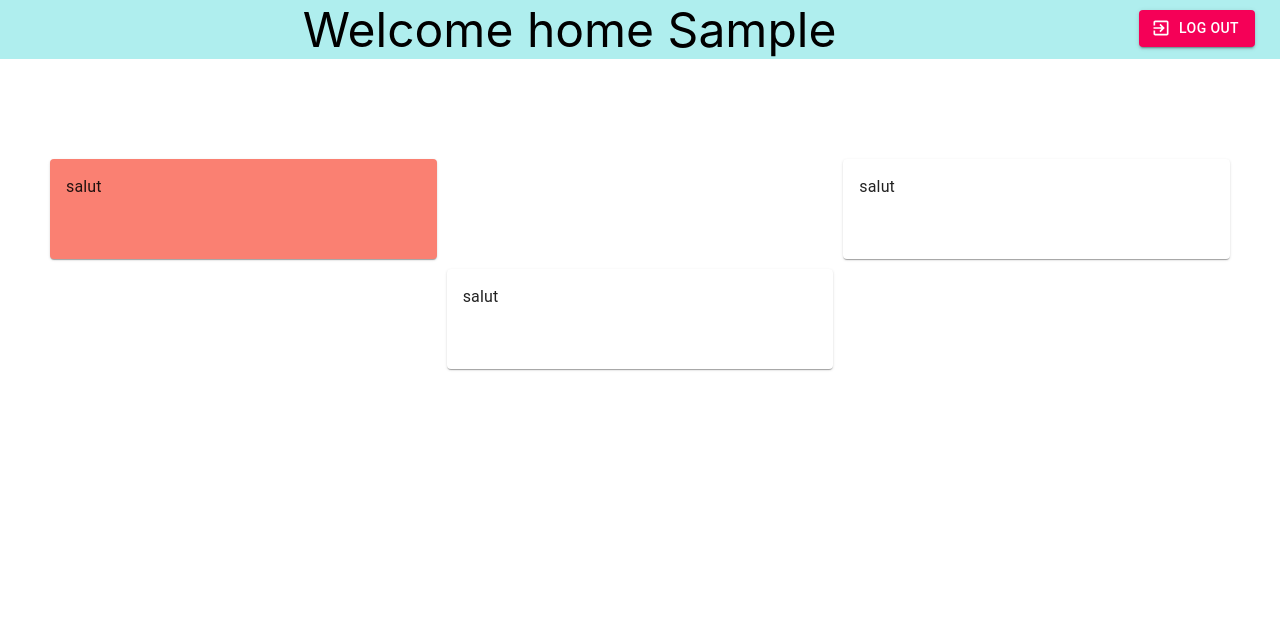
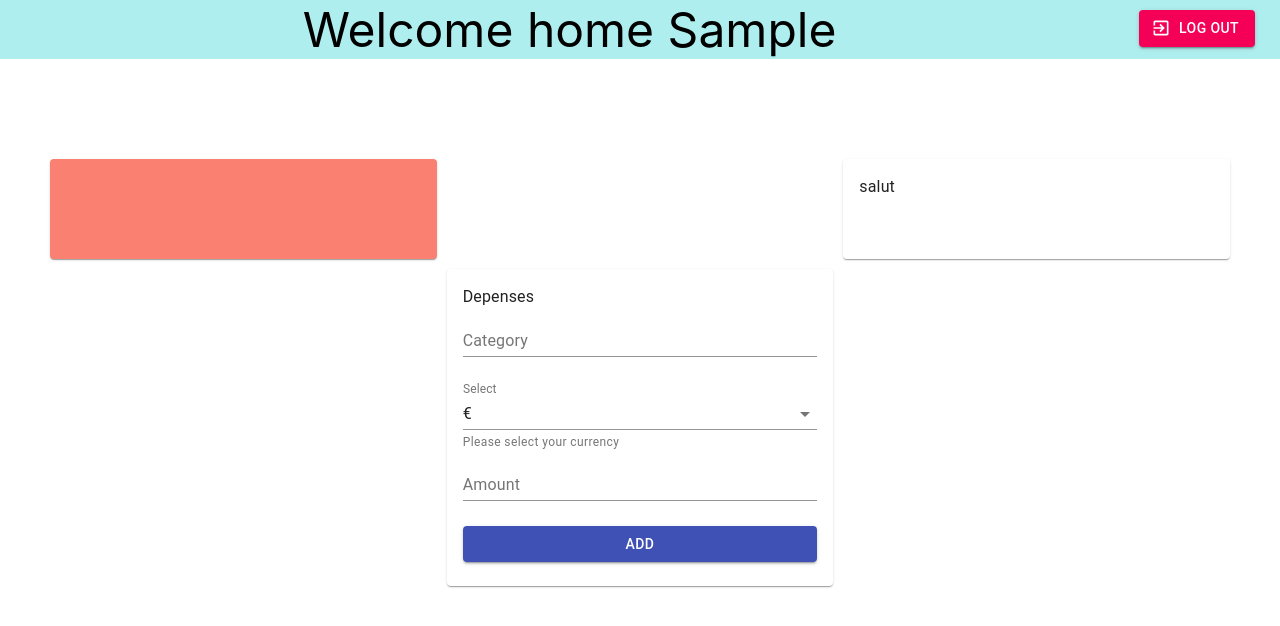
Before and after one commit to johntcha/stonk-account, a React (Create React App) app in the folder front/: page / in a window 1280 px wide. Shown: the top 626 px of the page. Built offline with nearby package versions, Linux system fonts and the light colour scheme; sample sign-in values are in the browser's storage.

Commit message:
simple cardinputdata functionality created displaying text on cardpiechart

```diff
--- /dev/null
+++ b/front/src/component/CardInputData.jsx
@@ -0,0 +1,60 @@
+import React from 'react'
+import Card from '@material-ui/core/Card';
+import CardContent from '@material-ui/core/CardContent';
+import Typography from '@material-ui/core/Typography';
+import TextField from '@material-ui/core/TextField';
+import MenuItem from '@material-ui/core/MenuItem';
+import Button from '@material-ui/core/Button';
+import './card.css'
+
+const CardInputData = ({
+    currency,
+    handleChangeCurrency,
+    currencies,
+    onSubmit,
+    handleChangeText
+}) => {
+
+    return (
+        <Card className="card input-data">
+                    <CardContent>
+                        <form className="input-depenses-card" onSubmit={onSubmit}>
+                            <Typography>
+                                Depenses
+                            </Typography>
+                            <TextField
+                            id="standard-basic"
+                            label="Category"
+                            onChange={handleChangeText} />
+                            <TextField
+                                id="standard-select-currency"
+                                select
+                                label="Select"
+                                value={currency}
+                                onChange={handleChangeCurrency}
+                                helperText="Please select your currency"
+                                style={{marginTop: "25px"}}
+                                >
+                                {currencies.map((option) => (
+                                    <MenuItem key={option.value} value={option.value}>
+                                    {option.label}
+                                    </MenuItem>
+                                ))}
+                                </TextField>
+                            <TextField id="standard-basic" label="Amount" />
+                            <Button
+                            variant="contained"
+                            color="primary"
+                            type="submit"
+                            style={{marginTop: "25px"}}
+                            >
+                                Add
+                            </Button>
+                        </form>
+
+                    </CardContent>
+                </Card>
+    )
+}
+
+export default CardInputData
--- /dev/null
+++ b/front/src/component/CardPieChart.jsx
@@ -0,0 +1,21 @@
+import React from 'react'
+import Card from '@material-ui/core/Card';
+import CardContent from '@material-ui/core/CardContent';
+import Typography from '@material-ui/core/Typography';
+import './card.css'
+
+const CardPieChart = ({
+    result
+}) => {
+    return (
+        <Card className="card piechart">
+            <CardContent>
+                <Typography>
+                    {result}
+                </Typography>
+            </CardContent>
+        </Card>
+    )
+}
+
+export default CardPieChart
--- /dev/null
+++ b/front/src/component/CardWhatever.jsx
@@ -0,0 +1,19 @@
+import React from 'react'
+import Card from '@material-ui/core/Card';
+import CardContent from '@material-ui/core/CardContent';
+import Typography from '@material-ui/core/Typography'
+import './card.css'
+
+const CardWhatever = () => {
+    return (
+        <Card className="card whatever">
+            <CardContent>
+                <Typography>
+                    salut
+                </Typography>
+            </CardContent>
+        </Card>
+    )
+}
+
+export default CardWhatever
--- a/front/src/page/Homepage.jsx
+++ b/front/src/page/Homepage.jsx
@@ -1,13 +1,48 @@
-import React from 'react'
+import React, { useState } from 'react'
 import  { Redirect } from 'react-router-dom'
-import Header from '../component/Header'
-import Card from '@material-ui/core/Card';
-import CardContent from '@material-ui/core/CardContent';
-import Typography from '@material-ui/core/Typography';
+import Header from '../component/Header';
+import CardPieChart from '../component/CardPieChart';
+import CardInputData from '../component/CardInputData';
 import './homepage.css'
+import CardWhatever from '../component/CardWhatever';
+
 
 const Homepage = () => {
     const username = window.localStorage.getItem('username')
+    const [currency, setCurrency] = useState('EUR');
+    const [text, setText] = useState()
+    const [result, setResult] = useState()
+
+    const currencies = [
+        {
+          value: 'USD',
+          label: '$',
+        },
+        {
+          value: 'EUR',
+          label: '€',
+        },
+        {
+          value: 'BTC',
+          label: '฿',
+        },
+        {
+          value: 'JPY',
+          label: '¥',
+        },
+      ];
+
+    const handleChangeCurrency = (event) => {
+        setCurrency(event.target.value);
+    }
+    const handleChangeText= (event) => {
+        setText(event.target.value);
+    }
+    const onSubmit = (event) => {
+        event.preventDefault();
+        setResult(text);
+    }
+
     if (!window.localStorage.getItem('token')) return <Redirect to='/login'  />
     return (
         <>
@@ -17,27 +52,17 @@ const Homepage = () => {
                 username={username}
                 />
                 <div className="card-wrapper">
-                <Card className="card piechart">
-                    <CardContent>
-                        <Typography>
-                            salut
-                        </Typography>
-                    </CardContent>
-                </Card>
-                <Card className="card input-data">
-                    <CardContent>
-                        <Typography>
-                            salut
-                        </Typography>
-                    </CardContent>
-                </Card>
-                <Card className="card whatever">
-                    <CardContent>
-                        <Typography>
-                            salut
-                        </Typography>
-                    </CardContent>
-                </Card>
+                <CardPieChart
+                    result={result}
+                />
+                <CardInputData
+                currency={currency}
+                handleChangeCurrency={handleChangeCurrency}
+                currencies={currencies}
+                onSubmit={onSubmit}
+                handleChangeText={handleChangeText}
+                />
+                <CardWhatever />
                 </div>
             </>
         )}
--- a/front/src/page/homepage.css
+++ b/front/src/page/homepage.css
@@ -19,3 +19,7 @@
     grid-column: 3;
     grid-row: 1;
 }
+
+.input-depenses-card{
+    display: grid;
+}
```
Also changed, not shown: front/src/component/card.css (added).
